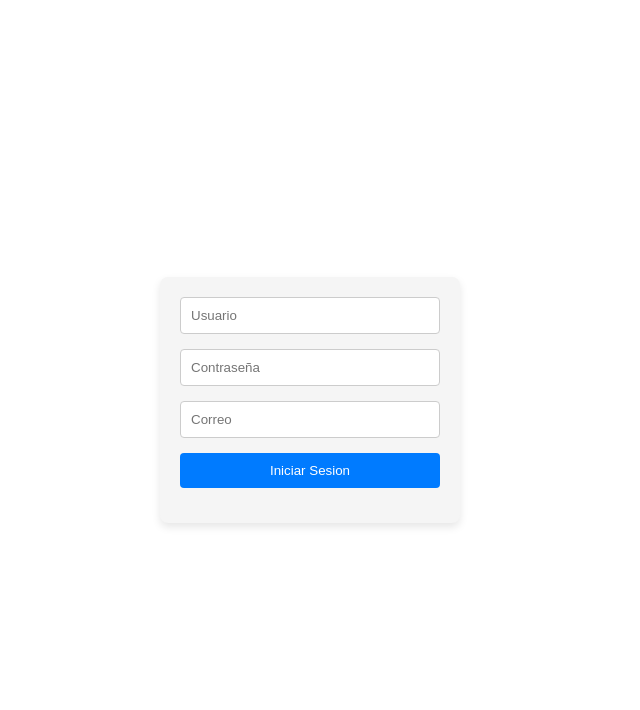
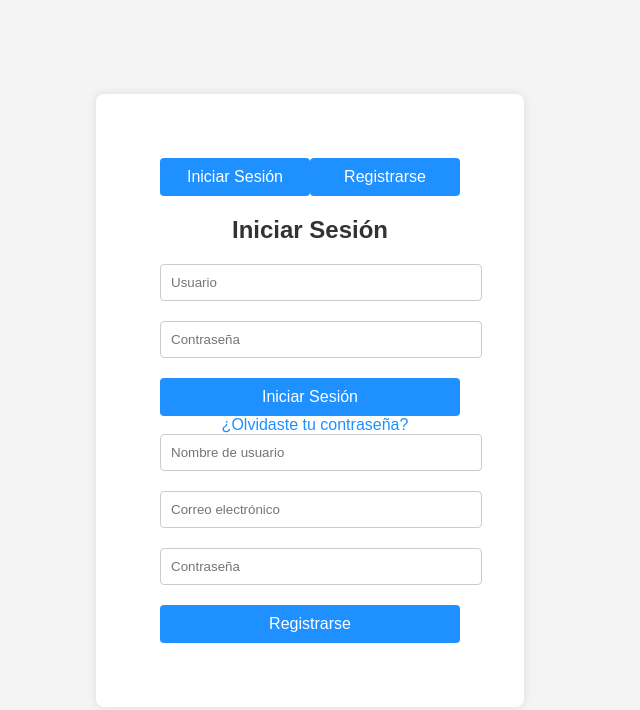
Before and after one commit to jaimezzapata/app-web-uno, a plain HTML site: page index.html in a window 1280 px wide. Shown: the whole page, without its empty margins (330-970 px from the left). Drawn offline with Linux system fonts and the light colour scheme.

Commit message:
Se agregan estilos

```diff
--- a/index.html
+++ b/index.html
@@ -1,19 +1,47 @@
 <!DOCTYPE html>
 <html lang="es">
+
 <head>
   <meta charset="UTF-8" />
   <meta name="viewport" content="width=device-width, initial-scale=1.0" />
   <link rel="stylesheet" href="./style.css" />
   <title>App</title>
 </head>
+
 <body style="position: relative">
-    <form action="">
-      <input id="usuario" placeholder="Usuario" type="text" />
-      <input id="contrasena" placeholder="Contraseña" type="text" />
-      <input id="correo" placeholder="Correo" type="text" />
-      <input type="button" value="Iniciar Sesion" id="btnIniciar" />
+  <div class="container">
+    <div class="toggle-form">
+      <button id="btnLogin" class="btn">Iniciar Sesión</button>
+      <button id="btnRegistro" class="btn">Registrarse</button>
+    </div>
+    <h2 id="form-title">Iniciar Sesión</h2>
+    <form action="./view/panel.html" id="login-form" style="display: block">
+      <div class="input-group">
+        <input id="user" type="text" placeholder="Usuario" />
+      </div>
+      <div class="input-group">
+        <input id="password" type="password" placeholder="Contraseña" />
+      </div>
+      <button id="formLogin" type="button" class="btn">Iniciar Sesión</button>
+      <div class="links">
+        <a href="#">¿Olvidaste tu contraseña?</a>
+      </div>
     </form>
+    <form id="register-form">
+      <div class="input-group">
+        <input type="text" placeholder="Nombre de usuario" />
+      </div>
+      <div class="input-group">
+        <input type="email" placeholder="Correo electrónico" />
+      </div>
+      <div class="input-group">
+        <input type="password" placeholder="Contraseña" />
+      </div>
+      <button type="submit" class="btn">Registrarse</button>
+    </form>
+  </div>
 
   <script src="./script.js"></script>
 </body>
+
 </html>
--- a/style.css
+++ b/style.css
@@ -1,68 +1,88 @@
 @import url("https://fonts.googleapis.com/css2?family=Roboto+Mono:ital,wght@0,100..700;1,100..700&display=swap");
-* {
-  box-sizing: border-box;
-  margin: 0;
-  padding: 0;
-}
+
 body {
-  font-family: "Roboto Mono", monospace;
-  font-optical-sizing: auto;
+  font-family: Arial, sans-serif;
+  background-color: #f4f4f4;
   display: flex;
   justify-content: center;
   align-items: center;
-  flex-direction: column;
-  width: 100%;
-  min-height: 100vh;
-}
-form {
-  max-width: 300px;
-  margin: 0 auto;
-  padding: 20px;
-  background-color: #f5f5f5;
-  border-radius: 8px;
-  box-shadow: 0 4px 8px rgba(0, 0, 0, 0.1);
+  height: 100vh;
+  margin: 0;
 }
 
-input {
-  width: 100%;
-  margin-bottom: 15px;
-  padding: 10px;
-  border: 1px solid #ccc;
-  border-radius: 4px;
-  transition: border-color 0.3s ease;
+.container {
+  background-color: #fff;
+  border-radius: 8px;
+  box-shadow: 0 0 10px rgba(0, 0, 0, 0.1);
+  overflow: hidden;
+  width: 300px;
+  max-width: 100%;
+  padding: 20px;
+  transition: transform 0.3s ease-in-out;
+  padding: 5%;
 }
 
-input:focus {
-  outline: none;
-  border-color: #007bff;
+.container:hover {
+  transform: translateY(-5px);
 }
 
-#btnIniciar {
-  background-color: #007bff;
-  color: #fff;
-  border: none;
-  border-radius: 4px;
-  padding: 10px 0;
-  cursor: pointer;
-  transition: background-color 0.3s ease;
+h2 {
+  margin-bottom: 20px;
+  text-align: center;
+  color: #333;
 }
 
-#btnIniciar:hover {
-  background-color: #0056b3;
+.input-group {
+  margin-bottom: 20px;
 }
 
-/* Animación de entrada */
-@keyframes fadeIn {
-  from {
-    opacity: 0;
-    transform: translateY(-20px);
-  }
-  to {
-    opacity: 1;
-    transform: translateY(0);
-  }
+.input-group input {
+  width: 100%;
+  padding: 10px;
+  border-radius: 4px;
+  border: 1px solid #ccc;
+  transition: border-color 0.3s ease-in-out;
 }
 
-form {
-  animation: fadeIn 0.5s ease;
+.input-group input:focus {
+  outline: none;
+  border-color: dodgerblue;
 }
+
+.btn {
+  display: block;
+  width: 100%;
+  padding: 10px;
+  background-color: dodgerblue;
+  border: none;
+  color: #fff;
+  font-size: 16px;
+  border-radius: 4px;
+  cursor: pointer;
+  transition: background-color 0.3s ease-in-out;
+}
+
+.btn:hover {
+  background-color: #007bff;
+}
+
+.links {
+  text-align: center;
+}
+
+.links a {
+  color: dodgerblue;
+  text-decoration: none;
+  margin-left: 10px;
+  transition: color 0.3s ease-in-out;
+}
+
+.links a:hover {
+  color: #007bff;
+}
+
+.toggle-form {
+  display: flex;
+  justify-content: space-between;
+  margin-bottom: 20px;
+}
```
Lines whose indentation alone changed are shown as unchanged.
